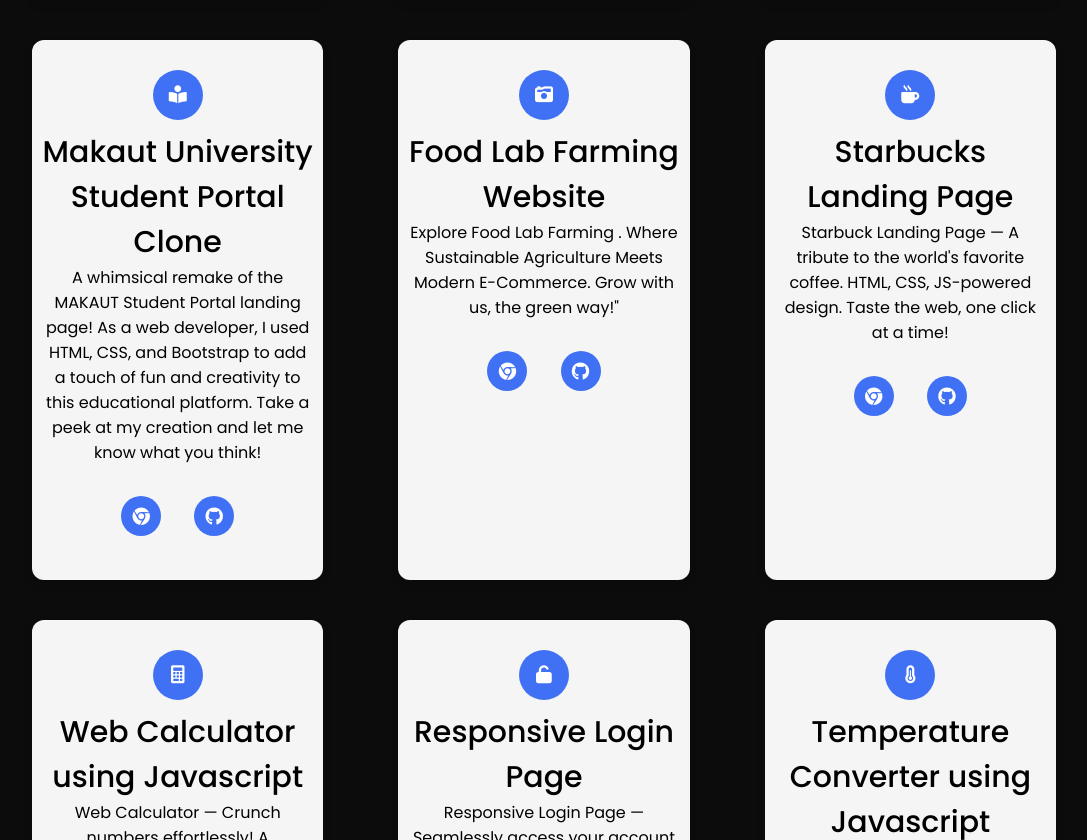
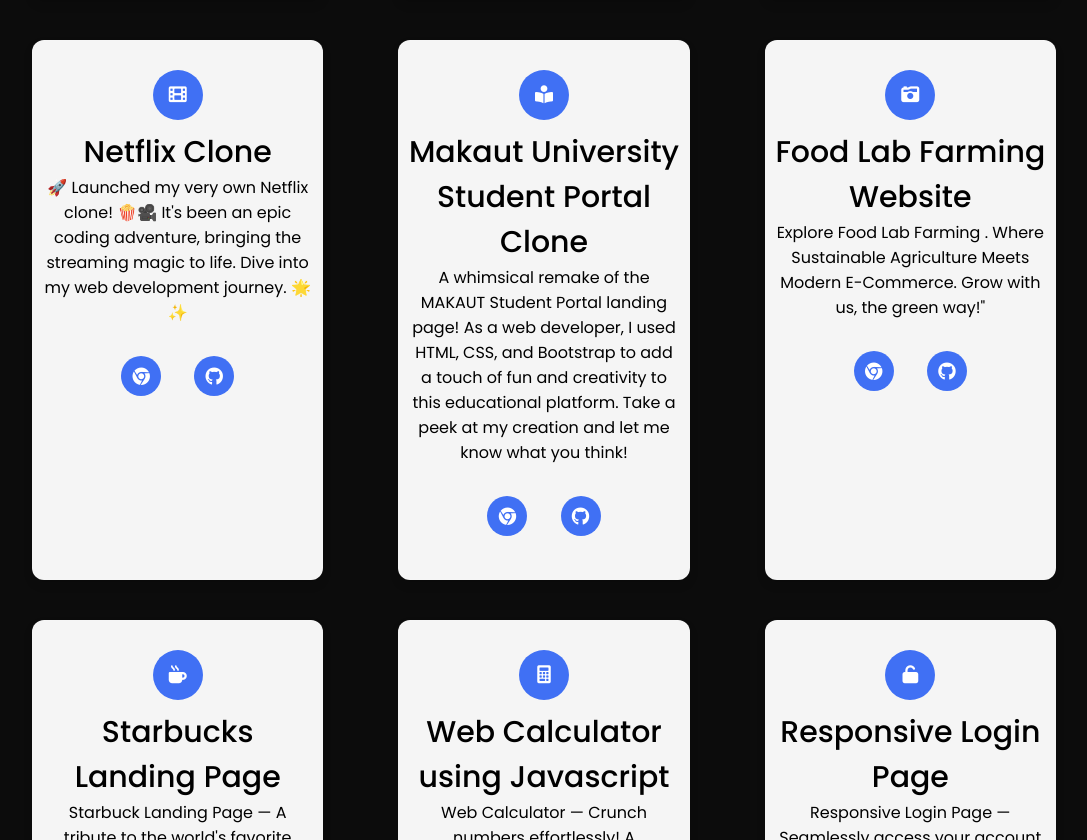
Before and after one commit to piyansu/Responsive-Porfolio-Website, a plain HTML site: page index.html in a window 1280 px wide. Shown: the part 4700-5540 px from the top of the page, without its empty margins (96-1183 px from the left). Drawn offline with Linux system fonts and the light colour scheme.

Commit message:
Initial commit

```diff
--- a/index.html
+++ b/index.html
@@ -272,6 +272,22 @@
                 class="fab fa-github"></i></a>
           </div>
         </div>
+
+        <div class="box">
+          <div class="icon">
+            <i class="fa-solid fa-film"></i>
+          </div>
+          <div class="topic">Netflix Clone</div>
+          <p>
+            🚀 Launched my very own Netflix clone! 🍿🎥 It's been an epic coding adventure, bringing the streaming magic to life. Dive into my web development journey. 🌟✨
+          </p>
+          <div class="box-icon">
+            <a href="https://jolly-sorbet-12c38d.netlify.app/" target="_blank"><i class="fab fa-chrome"></i></a>
+            <a href="https://github.com/piyansu/Netflix-Clone" target="_blank"><i
+                class="fab fa-github"></i></a>
+          </div>
+        </div>
+
         <div class="box">
           <div class="icon">
             <i class="fa-solid fa-book-open-reader"></i>
```
